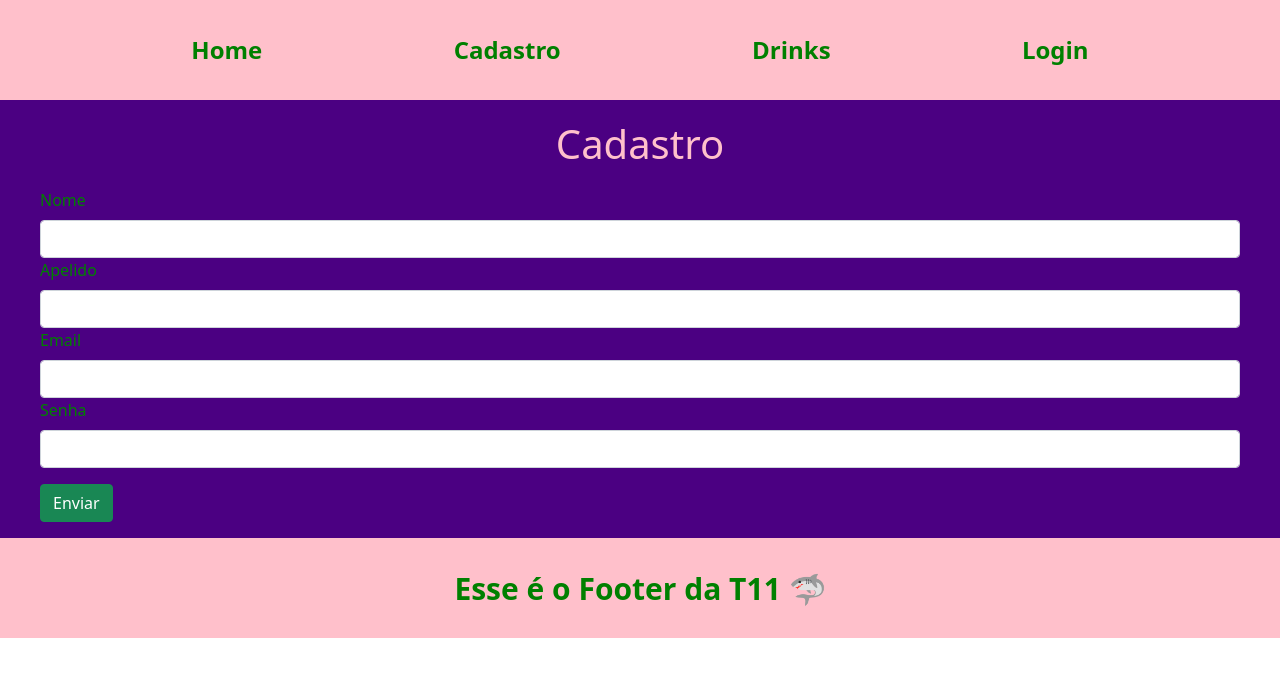
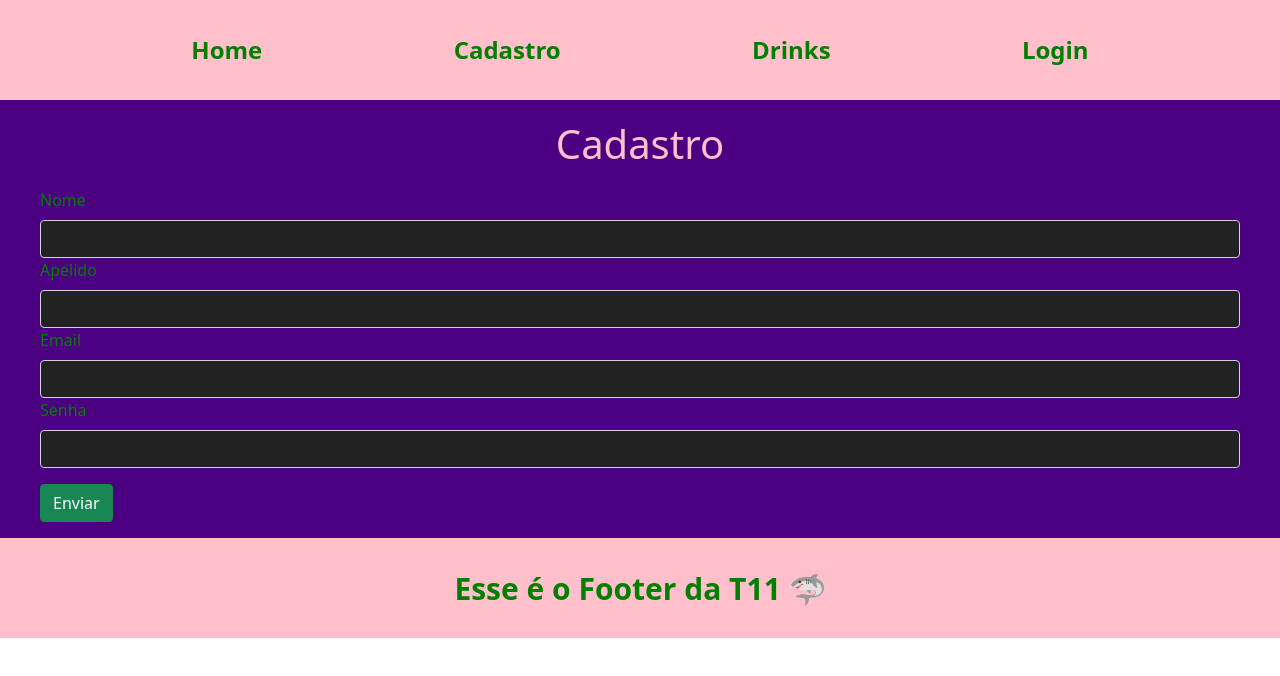
Before and after one commit to LuthGom/T11-M5-S01, a React (Create React App) app: page /cadastro in a window 1280 px wide. Shown: the top 676 px of the page. Built offline with nearby package versions, Linux system fonts and the light colour scheme; the HTML template or start-up script is replaced by a standard one.

Commit message:
Atividades feitas em sala referentes à ala 16: Envio de requisição post com frm nao controlado e lógica basica de validação de input. E introdução ao Context do react

```diff
--- a/src/App.jsx
+++ b/src/App.jsx
@@ -9,10 +9,26 @@ import Home from "./pages/Home/Home";
 import Visualizar from "./pages/Visualizar/Visualizar";
 import Login from "./pages/Login/Login";
 import Perfil from "./pages/Perfil/Perfil";
-import 'bootstrap/dist/css/bootstrap.min.css';
+import { ContextThemes } from "./components/ContextThemes/ContextextThemes.js";
+import "bootstrap/dist/css/bootstrap.min.css";
+
+
 function App() {
+  // criamos um objeto que será acessível, pois passamos ele como um conexto global para toda a aplicação, usando o ContextThemes.Provider, que engloba todos os componentes.
+  const themes = {
+    light: {
+      foreground: "#000000",
+      background: "#eeeeee"
+    },
+    dark: {
+      foreground: "#ffffff",
+      background: "#222222"
+    }
+  };
   return (
     <div className="app">
+      {/* Onde declaramos o ContextThemes como nosso componente global que rebece um objeto no atributo value para que seja acessado de qualquer lugar. */}
+      <ContextThemes.Provider value={themes}>
         <Router>
           <Header />
           <Routes>
@@ -24,6 +40,7 @@ function App() {
             <Route path="*" element={<PaginaDeErro />} />
           </Routes>
         </Router>
+      </ContextThemes.Provider>
       <div>
         <Footer />
       </div>
@@ -31,5 +48,4 @@ function App() {
   );
 }
 
-
 export default App;
--- /dev/null
+++ b/src/components/ContextThemes/ContextextThemes.js
@@ -0,0 +1,4 @@
+// importamos o hook createContext do react para que possamos criar um componente que recebe valores consideraos globais a toda a aplicação react;
+import { createContext } from "react";
+
+export const ContextThemes = createContext()
--- a/src/components/Formulario/FormularioContato.jsx
+++ b/src/components/Formulario/FormularioContato.jsx
@@ -10,18 +10,20 @@ import { cadastroUser } from "../../services/Api.js";
 import { useNavigate } from "react-router-dom";
 // importams o useForm da lib que instalamos
 import { useForm } from "react-hook-form";
-function Formulario() {
+function Formulario({nome}) {
   const [value, setValue] = useState({});
   // desestruturamos dois de seus componentes para utiliza-los. Essa é sintaxe
-  const { register, handleSubmit } = useForm();
+  // importamos um outro componente do useForm, o forState que dentro várias propriedades, possui uma validação de errors.
+  const { register, handleSubmit, formState: { errors } } = useForm();
   const navigate = useNavigate();
   function handleChange(e) {
     setValue({ ...value, [e.target.name]: e.target.value });
   }
   // console.log("value", value);
-  const Api = (value) => {
+  // passamos um parametro data à função anonima para que esta "entenda" que os valores passados a ela pelo objeto criado pelo forms seja enviado como body da requisição de post.
+  const Api = (data) => {
     cadastroUser
-      .post("/usuario", value)
+      .post("/usuario", data)
       .then((response) => {
         // console.log(response.data);
       })
@@ -47,6 +49,7 @@ function Formulario() {
       style={{ display: "flex", flexDirection: "column" }}
       // passamos o handleSubmit do useForm para o atributo onSubmit da tag form para:
       // o handleSubmit monitora todos inputs que estão "abraçados" pela tag form DESDE QUE estes inputs recebam o componente register do useForm e recebam um nome com primeiro parametro. O conjunto desses inputs nos retorna um objeto do jeito: {nome_do_input: value_digitado_no_input}
+      // passamos a função anonimica  (que faz a requisição de post) como o argumento do handleSubit. Então, o handleSubmit(que monitora todos os inputs com o register), vai pegar esse objeto de valores gerado e enviar como argumento (lembra do parametro data que criamos ao declarar a function Api()?)
       onSubmit={handleSubmit(Api)}
     >
       <Input
@@ -54,7 +57,9 @@ function Formulario() {
         register={register("nome", { required: true })}
         onChange={handleChange}
       />
-
+      {/* uma lógica que monitora o input pelo nome e declara uma consequência caso a validação passada no register para esse input não seja atendida.
+      Nesse caso a validação foi de um required: true para que o campo seja de preenchimento obrigatório. */}
+      {errors.nome && <p style={{color: "white"}}>Este campo é obrigatório!</p> }
       <Input
         nome="Apelido"
         onChange={handleChange}
@@ -77,7 +82,7 @@ function Formulario() {
       />
 
       <div style={{ margin: "1em 2.5em" }}>
-        <Button nome="Enviar" />
+        <Button nome={nome} />
       </div>
     </form>
   );
--- a/src/components/Input/Input.jsx
+++ b/src/components/Input/Input.jsx
@@ -1,10 +1,13 @@
-import React from "react";
+// Importamos o hooj useContext para conseguirmos acessar algum contexto
+import React, {useContext} from "react";
 import { Container } from "./InputStyled.jsx";
 import {FormControl, FormLabel } from 'react-bootstrap';
-
+// importamos o ContextThemes para que possamos passar seu contexto para o useContext para que seja acessado.
+import {ContextThemes} from "../ContextThemes/ContextextThemes.js"
 function Input({ nome, onChange, name, type, register, value }) {
       // Criamos uma estilização com styled feita em arquivo separado e chamada aqui como Container e o InputTexto
-
+// criamos uma conste que recebe o hook useContext e atribuimos o contexto importado de ContextThemes a essa const.
+  const tema = useContext(ContextThemes)
   return (
     // troca da estilização styled para compenentes correspodentes ao input e Label do react-bootstrap e o container.
     // deixei o container criado com styled para vermos que podemos misturar diferentes formas de estilização CSS.
@@ -16,6 +19,7 @@ function Input({ nome, onChange, name, type, register, value }) {
         id="nome"
         value={value}
         onChange={onChange}
+        style={{backgroundColor: tema.dark.background}}
     // criamos uma props de nome register e passamos para o input para que ele entenda que: quando o componente <Input /> for chamado, ele pode receber como argumento dentro dessa props um objeto com valores vindos do componente register do useForm, onde quer que ele seja chamado.
         {...register}
       />
--- a/src/pages/Cadastro/Cadastro.jsx
+++ b/src/pages/Cadastro/Cadastro.jsx
@@ -4,7 +4,7 @@ function Contato() {
     return (
         <div>
             <h1 style={{color: "pink", textAlign: 'center', margin: '0.5em'}}>Cadastro</h1>
-            <Formulario />
+            <Formulario nome="Enviar"/>
         </div>
       );
 }
```
Lines whose indentation alone changed are shown as unchanged.
